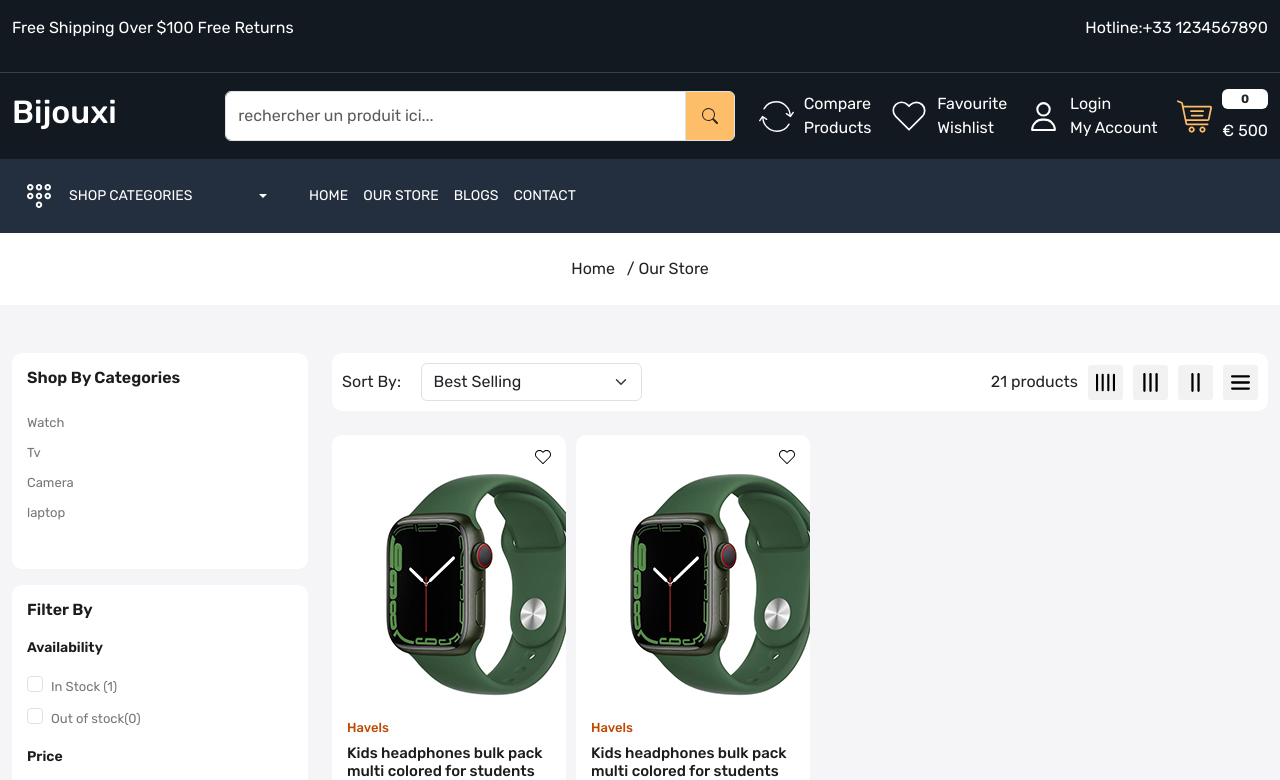
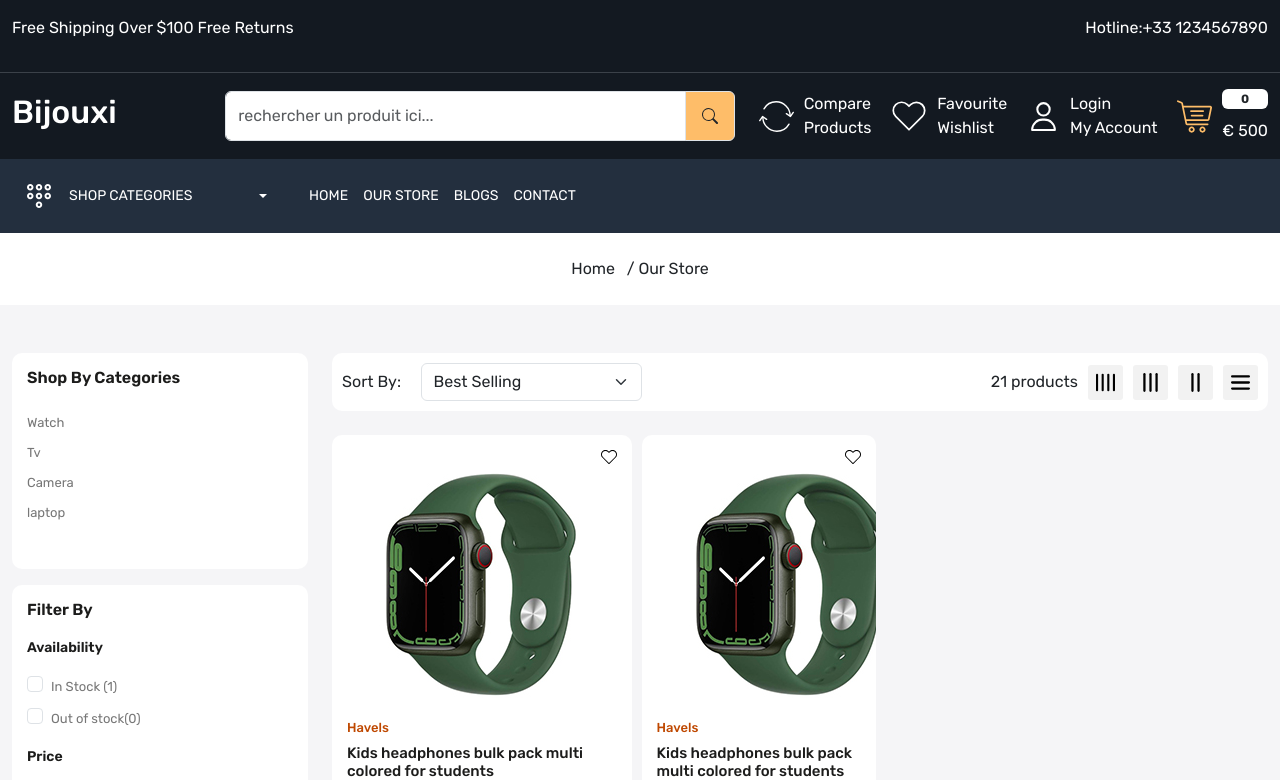
Before and after one commit to YannickMatongo/ecommerce-react-app, a React (Create React App) app: page /product in a window 1280 px wide. Shown: the top 780 px of the page. Built offline with nearby package versions, Linux system fonts and the light colour scheme.

Commit message:
correct bug

```diff
--- a/src/components/ProductCard.js
+++ b/src/components/ProductCard.js
@@ -19,7 +19,7 @@ const ProductCard = (props) => {
     <>
       <div
         className={` ${
-          location.pathname == "/store" ? `gr-${grid}` : "col-3"
+          location.pathname == "/product" ? `gr-${grid}` : "col-3"
         } `}
       >
         <Link to=":id" className="product-card position-relative">
@@ -54,17 +54,17 @@ const ProductCard = (props) => {
           </div>
           <div className="action-bar position-absolute">
             <div className="d-flex flex-column gap-15">
-              <button>
+              <button className="border-0 bg-transparent">
                 <img src={prodcompare} alt="productcompare" />
               </button>
             </div>
             <div className="d-flex flex-column">
-              <button>
+              <button className="border-0 bg-transparent">
                 <img src={view} alt="view" />
               </button>
             </div>
             <div className="d-flex flex-column">
-              <button>
+              <button className="border-0 bg-transparent">
                 <img src={addcart} alt="add" />
               </button>
             </div>
@@ -109,17 +109,17 @@ const ProductCard = (props) => {
           </div>
           <div className="action-bar position-absolute">
             <div className="d-flex flex-column gap-15">
-              <button>
+              <button className="border-0 bg-transparent">
                 <img src={prodcompare} alt="productcompare" />
               </button>
             </div>
             <div className="d-flex flex-column">
-              <button>
+              <button className="border-0 bg-transparent">
                 <img src={view} alt="view" />
               </button>
             </div>
             <div className="d-flex flex-column">
-              <button>
+              <button className="border-0 bg-transparent">
                 <img src={addcart} alt="add" />
               </button>
             </div>
--- a/src/pages/SingleProduct.js
+++ b/src/pages/SingleProduct.js
@@ -160,7 +160,6 @@ const SingleProduct = () => {
                     </div>
                     <div>
                       <a href="">
-                        {" "}
                         <AiOutlineHeart className="fs-5 me-2" /> Add to Wishlist
                       </a>
                     </div>
```
